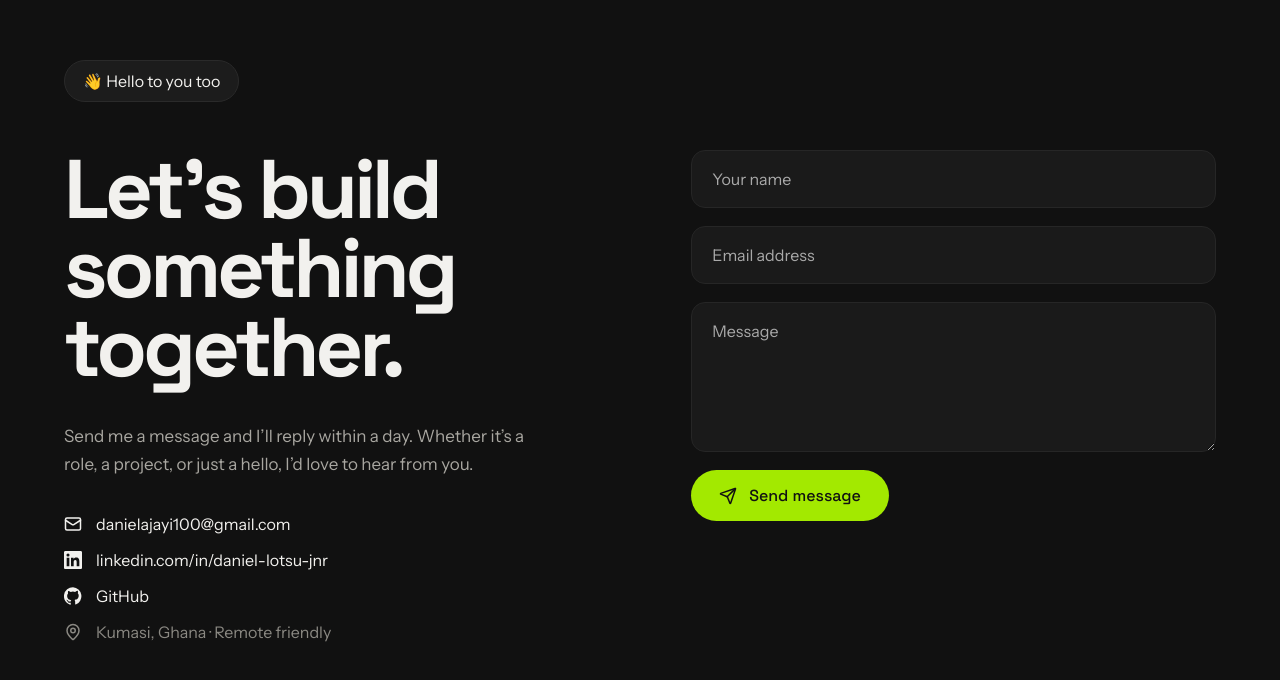
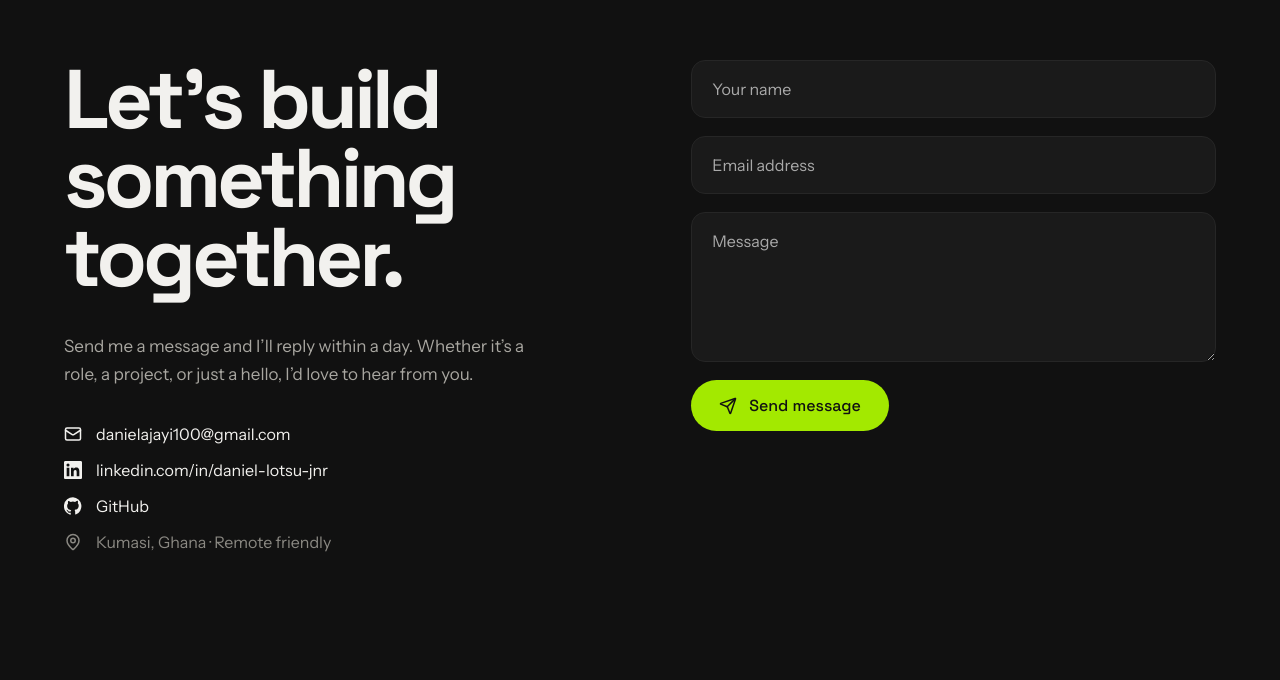
Before and after one commit to wisdomska/daniel-lotsu-portfolio, a Next.js app: page / in a window 1280 px wide. Shown: the part 8683-9363 px from the top of the page. Built offline with nearby package versions, Linux system fonts and the light colour scheme; no server answers; the database is empty.

Commit message:
feat(site): remove the contact section pill

```diff
--- a/src/components/site/Contact.module.css
+++ b/src/components/site/Contact.module.css
@@ -4,7 +4,6 @@
 }
 
 .layout {
-  margin-top: 48px;
   display: grid;
   grid-template-columns: repeat(auto-fit, minmax(min(100%, 340px), 1fr));
   gap: clamp(48px, 8vw, 120px);
--- a/src/components/site/Contact.tsx
+++ b/src/components/site/Contact.tsx
@@ -11,9 +11,6 @@ export function Contact({ contact }: { contact: Content['contact'] }) {
       className={`${section.section} ${styles.contact}`}
       aria-labelledby="contact-title"
     >
-      <div className={section.pill}>
-        <span>{contact.pill}</span>
-      </div>
       <div className={styles.layout}>
         <div className={styles.intro}>
           <h2 id="contact-title" className={styles.heading}>
--- a/src/content/defaults.ts
+++ b/src/content/defaults.ts
@@ -535,7 +535,6 @@ export const DEFAULTS: Content = {
     ],
   },
   contact: {
-    pill: '👋 Hello to you too',
     heading: "Let's build something together.",
     body: 'Send me a message and I’ll reply within a day. Whether it’s a role, a project, or just a hello, I’d love to hear from you.',
     email: 'danielajayi100@gmail.com',
--- a/src/content/schema.ts
+++ b/src/content/schema.ts
@@ -413,7 +413,6 @@ export const SCHEMA: SectionDef[] = [
     desc: 'Use {name} in the thank-you title to insert the sender’s first name.',
     anchor: 'contact',
     fields: [
-      { key: 'pill', label: 'Small pill', type: 'text' },
       { key: 'heading', label: 'Heading', type: 'text' },
       { key: 'body', label: 'Body', type: 'textarea' },
       { key: 'email', label: 'Email', type: 'email' },
--- a/src/lib/validation/content.ts
+++ b/src/lib/validation/content.ts
@@ -198,7 +198,6 @@ export const blogSchema = z
   });
 
 export const contactSchema = z.object({
-  pill: text(60),
   heading: text(120),
   body: longText(600),
   email,
```
